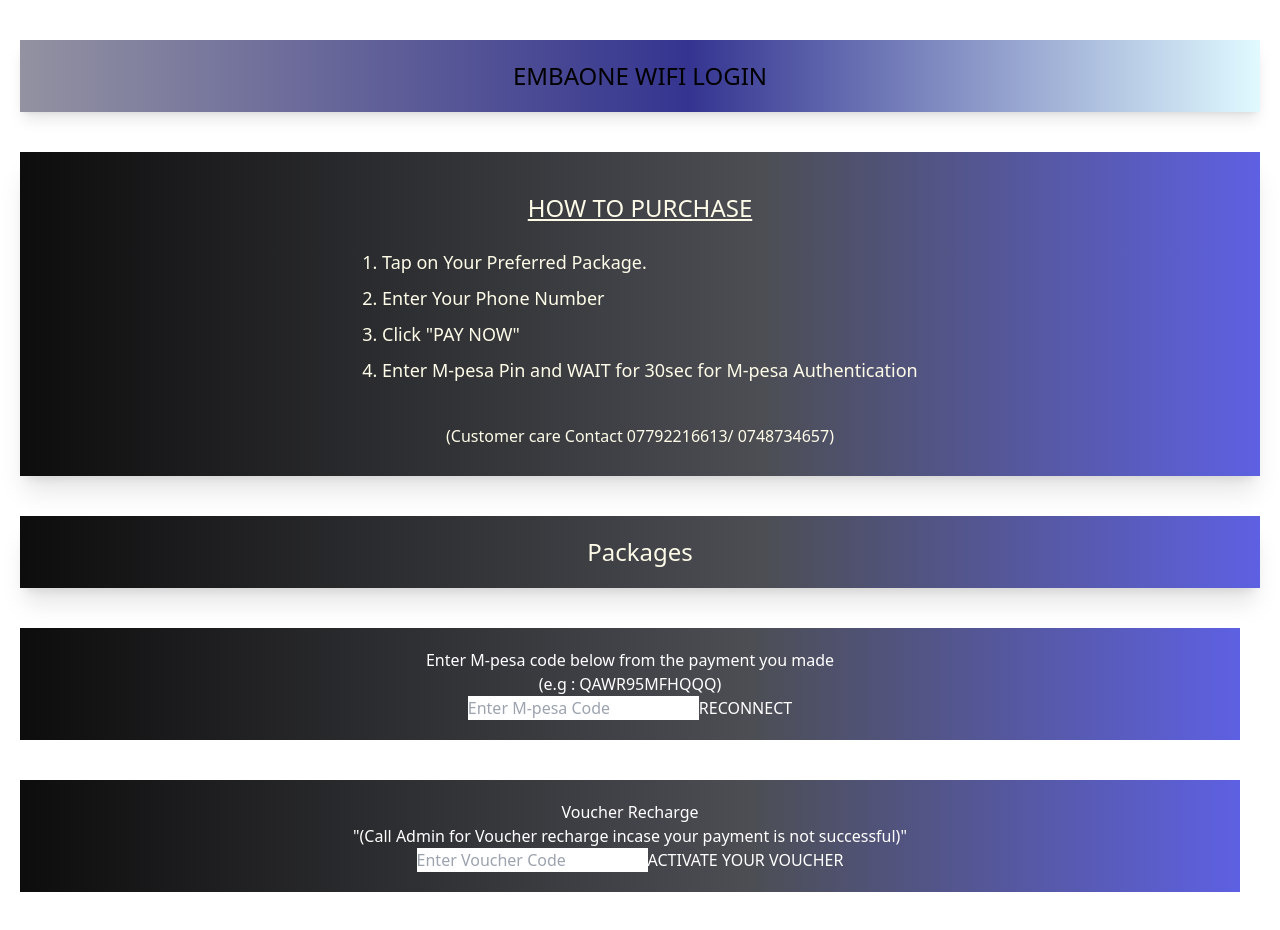
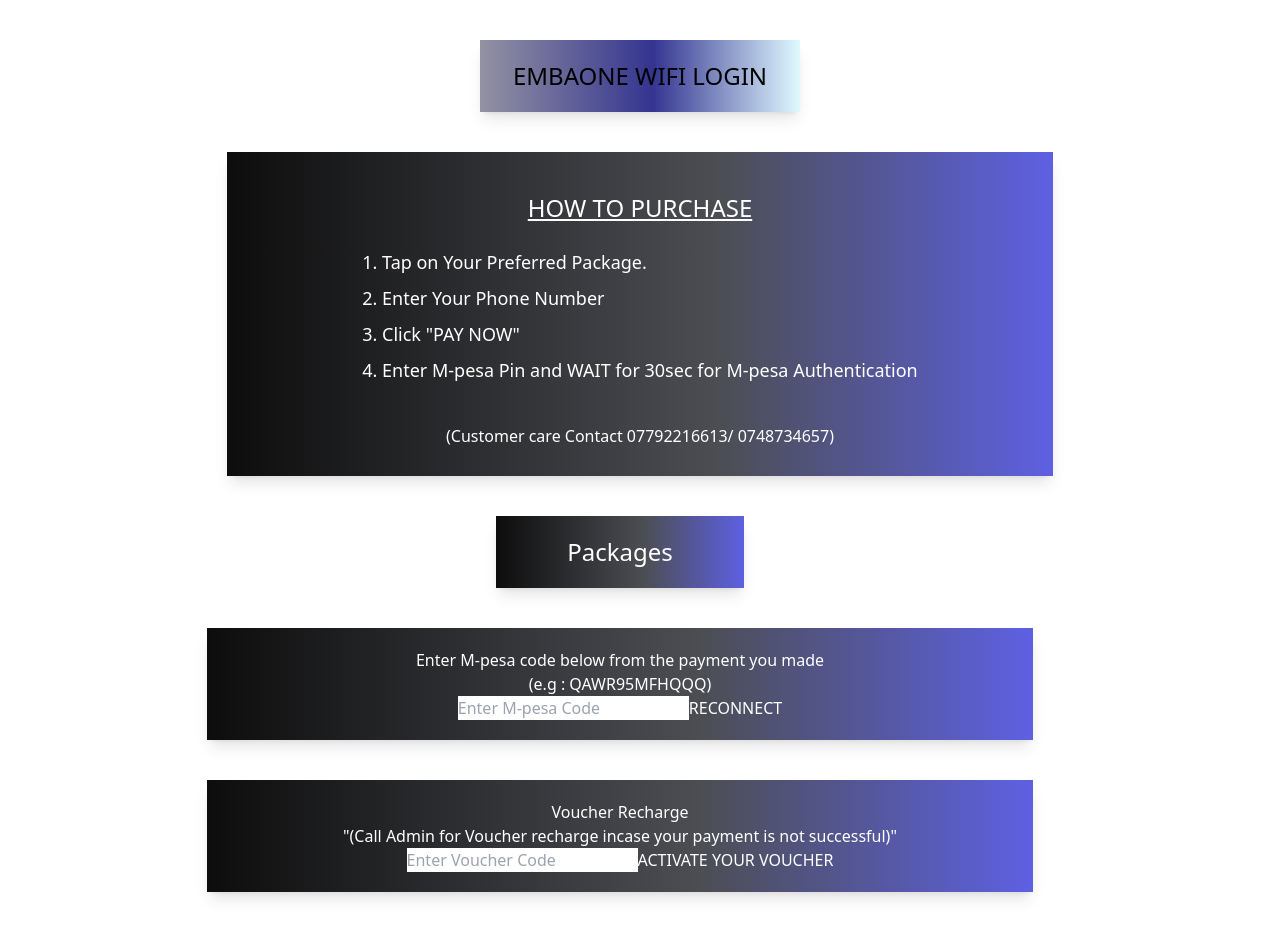
Before and after one commit to tobias-omondi/Wi-Fi-Wallet, a React (Vite) app in the folder my-wifi-wallet/: page / in a window 1280 px wide. Shown: the top 930 px of the page. Built offline with nearby package versions, Linux system fonts and the light colour scheme.

Commit message:
changed files

```diff
--- a/my-wifi-wallet/src/components/Homepage.jsx
+++ b/my-wifi-wallet/src/components/Homepage.jsx
@@ -3,12 +3,12 @@
 const Homepage = () => {
   return (
     <div className='mt-10 w-full ml-5'>
-      <div className='bg-custom-gradient mb-10 p-5 shadow-lg w-90 mx-auto text-center'>
+      <div className='bg-custom-gradient mb-10 p-5 shadow-lg w-80 mx-auto text-center'>
         <h1 className="font-medium text-2xl">
           EMBAONE WIFI LOGIN
         </h1>
       </div>
-      <div className=' flex flex-col items-center justify-center bg-custom-transparent-gradient text-yellow-50 shadow-xl p-5'>
+      <div className='bg-custom-transparent-gradient mb-10 p-5 shadow-lg w-2/3 mx-auto text-center flex flex-col items-center justify-center text-white'>
         <h2 className='underline p-5 text-center text-2xl'>HOW TO PURCHASE</h2>
         <div className='text-start text-lg '>
         <p className='p-1'>1. Tap on Your Preferred Package.</p>
--- a/my-wifi-wallet/src/components/Login.jsx
+++ b/my-wifi-wallet/src/components/Login.jsx
@@ -10,7 +10,7 @@
     };
 
   return (
-    <div className='text-center bg-custom-transparent-gradient mt-10 ml-5'>
+    <div className='bg-custom-transparent-gradient mb-10 p-5 shadow-lg w-2/3 mx-auto text-center flex flex-col items-center justify-center text-white'>
       <h3>EmbaOne Wifi Login</h3>
       <p>(Enter your Username & Password)</p>
       <form>
--- a/my-wifi-wallet/src/components/Packages.jsx
+++ b/my-wifi-wallet/src/components/Packages.jsx
@@ -2,7 +2,7 @@
 
 const Packages = () => {
   return (
-    <div className='flex flex-col items-center justify-center bg-custom-transparent-gradient text-yellow-50 shadow-xl p-5 mt-10 w-full ml-5'>
+    <div className='bg-custom-transparent-gradient mb-10 p-5 shadow-lg w-1/5 mx-auto text-center flex flex-col items-center justify-center text-white'>
       <h2 className='text-2xl'>Packages</h2>
     </div>
   )
--- a/my-wifi-wallet/src/components/Voucher.jsx
+++ b/my-wifi-wallet/src/components/Voucher.jsx
@@ -3,8 +3,8 @@
 const Voucher = () => {
   return (
     <>
-    <div className='text-center mt-10 ml-5'>
-    <div className='bg-custom-transparent-gradient p-5 text-white'>
+    <div className='text-center mt-10 w-full'>
+    <div className='bg-custom-transparent-gradient mb-10 p-5 shadow-lg w-2/3 mx-auto text-center flex flex-col items-center justify-center text-white'>
      <p>Enter M-pesa code below from the payment you made <br/> (e.g : QAWR95MFHQQQ)</p>
      <form>
         <input type='text' placeholder='Enter M-pesa Code' required />
@@ -12,7 +12,7 @@
      </form>
     </div>
 
-    <div className='bg-custom-transparent-gradient p-5 text-white mt-10'>
+    <div className='bg-custom-transparent-gradient mb-10 p-5 shadow-lg w-2/3 mx-auto text-center flex flex-col items-center justify-center text-white'>
         <h3>Voucher Recharge</h3>
     <p>"(Call Admin for Voucher recharge incase your payment is not successful)"</p>
      <form>
```
